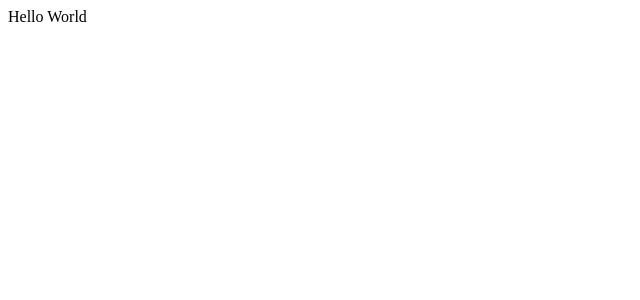
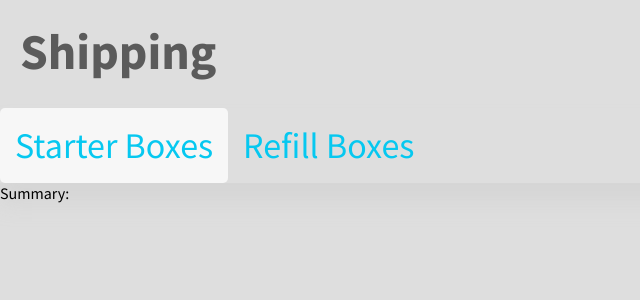
Before and after one commit to MichaelLi-96/Beam-Dental-Boxing-Kata, a React (Create React App) app: page / in a window 1280 px wide. Shown: the top 300 px of the page, without its empty margins (0-640 px from the left). Built offline with nearby package versions, Linux system fonts and the light colour scheme.

Commit message:
Added app container and button component

```diff
--- a/public/index.html
+++ b/public/index.html
@@ -9,6 +9,7 @@
       content="Beam Dental's Software Engineering Assessment"
     />
     <link rel="logo icon" href="%PUBLIC_URL%/logo.PNG">
+    <link href="https://fonts.googleapis.com/css2?family=Source+Sans+Pro:ital,wght@0,200;0,300;0,400;0,600;0,700;0,900;1,200;1,300;1,400;1,600;1,700;1,900&display=swap" rel="stylesheet">
     <!--
       manifest.json provides metadata used when your web app is installed on a
       user's mobile device or desktop. See https://developers.google.com/web/fundamentals/web-app-manifest/
--- /dev/null
+++ b/src/App.css
@@ -0,0 +1,38 @@
+body {
+	font-family: 'Source Sans Pro', sans-serif;
+    margin: 0px;
+}
+
+#app {
+	display: flex;
+	flex-direction: column;
+	background-color: #DEDEDE;
+	height: 100vh;
+	padding-top: 20px;
+	padding-bottom: 20px;
+}
+
+#app-title {
+	font-size: 50px;
+	font-weight: bold;
+	margin-left: 20px;
+	color: #5B5B5B;
+	margin-bottom: 25px;
+}
+
+#app-button-container {
+	display: flex;
+	justify-content: start;
+	align-items: center;
+	-webkit-box-shadow: 0px 20px 20px 0px rgba(198, 198, 198,0.35);
+	-moz-box-shadow: 0px 20px 20px 0px rgba(198, 198, 198,0.35);
+	box-shadow: 0px 20px 20px 0px rgba(198, 198, 198,0.35);
+}
+
+#app-card-container {
+	display: flex;
+	flex-direction: row;
+	flex-wrap: wrap;
+	justify-content: space-between;
+	align-items: center;
+}
--- a/src/App.js
+++ b/src/App.js
@@ -1,9 +1,37 @@
 import React, { Component } from "react";
 
+//css
+import "./App.css";
+
+//components
+import Button from "./components/button/index.js";
+import Summary from "./components/summary";
+import Card from "./components/card";
+
 class App extends Component {
+    constructor(props) {
+        super(props);
+        this.state = {
+            activeBoxDisplay: "starter",
+        }
+    }
+
     render() {
         return(
-            <div>Hello World</div>
+            <div id="app">
+                <div id="app-title">Shipping</div>
+                <div id="app-button-container">
+                    <Button title="Starter Boxes" type="starter" activeType={this.state.activeBoxDisplay} onClick={() => this.setState({ activeBoxDisplay: "starter" })} />
+                    <Button title="Refill Boxes" type="refill" activeType={this.state.activeBoxDisplay} onClick={() => this.setState({ activeBoxDisplay: "refill" })}/>
+                </div>
+                <Summary activeType={this.state.activeBoxDisplay} />
+                <div id="app-card-container">
+                    <Card />
+                    <Card />
+                    <Card />
+                    <Card />
+                </div>
+            </div>
         );
     }
 }
--- /dev/null
+++ b/src/components/button/index.js
@@ -0,0 +1,27 @@
+import React, { Component } from "react";
+
+//css
+import "./styles.css";
+
+class Button extends Component {
+
+    getClassName = () => {
+        if(this.props.type === this.props.activeType) {
+            return "button-active";
+        }
+        else {
+            return "button-unactive";
+        }
+    }
+
+    render() {
+        console.log(this.props.type + " " + this.props.activeType);
+        return(
+            <div className={this.getClassName()} onClick={this.props.onClick}>
+                <div className="button-title">{this.props.title}</div>
+            </div>
+        );
+    }
+}
+
+export default Button;
--- /dev/null
+++ b/src/components/button/styles.css
@@ -0,0 +1,16 @@
+.button-active {
+	padding: 15px;
+	cursor: pointer;
+	background-color: #F7F7F7;
+	border-radius: 5px;
+}
+
+.button-unactive {
+	padding: 15px;
+	cursor: pointer;
+}
+
+.button-title {
+	font-size: 36px;
+	color: #06C8F0;
+}
--- /dev/null
+++ b/src/components/card/index.js
@@ -0,0 +1,16 @@
+import React, { Component } from "react";
+
+//css
+import "./styles.css";
+
+class Card extends Component {
+    render() {
+        return(
+            <div className="card">
+
+            </div>
+        );
+    }
+}
+
+export default Card;
--- /dev/null
+++ b/src/components/summary/index.js
@@ -0,0 +1,20 @@
+import React, { Component } from "react";
+
+//css
+import "./styles.css";
+
+class Summary extends Component {
+    render() {
+        return(
+            <div className="summary">
+                {}
+                <div>Summary:</div>
+                <div></div>
+                <div></div>
+                <div></div>
+            </div>
+        );
+    }
+}
+
+export default Summary;
```
Also changed, not shown: src/components/card/styles.css (added), src/components/summary/styles.css (added).
